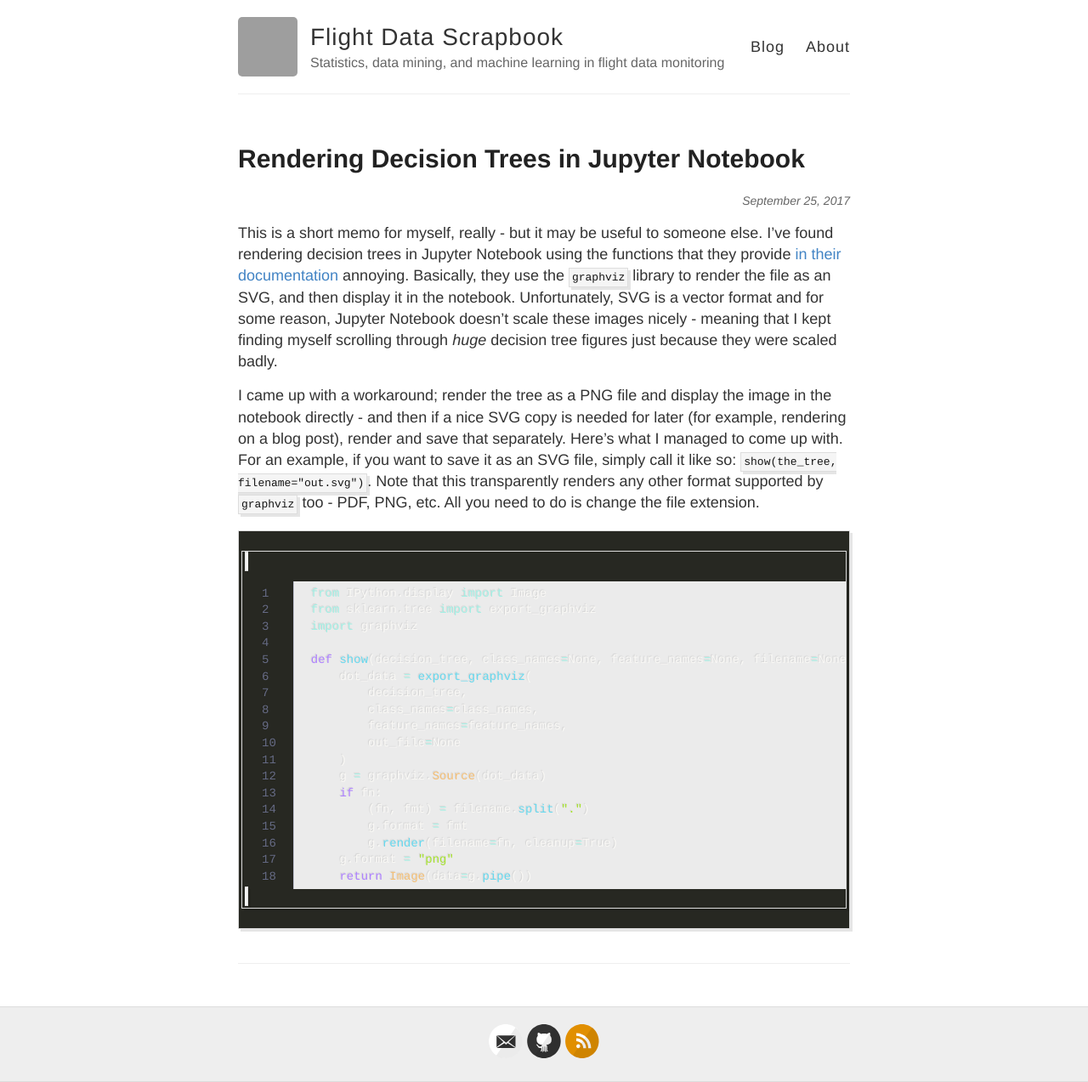
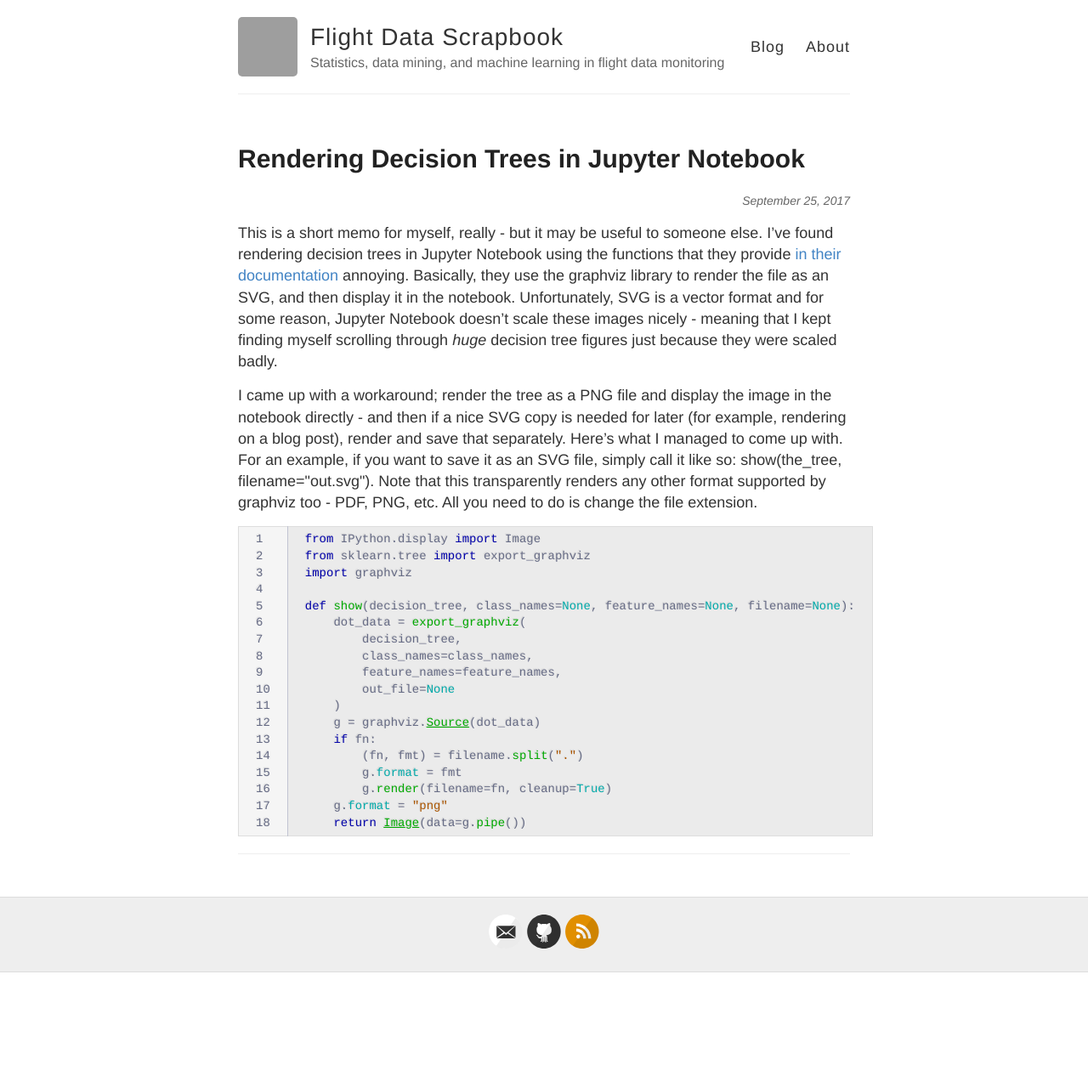
Before and after one commit to smith01s/newey01c.github.io, a Jekyll site: the page built from _posts/2017-09-25-rendering-decision-trees-in-jupyter.md, in a window 1280 px wide. Shown: the whole page at 85% size. Built offline with Jekyll 4.4.1, drawn with Linux system fonts in a browser that asks for light colours; nearby versions of some CDN libraries; comment, search, counter and statistics services are not loaded; after the commit the page ends 1144 px from its top, so only the background shows below that; grey boxes are pictures that could not be loaded.

Commit message:
Fix code highlighting colours

```diff
--- a/_sass/_highlights.scss
+++ b/_sass/_highlights.scss
@@ -1,79 +1,70 @@
-code, .highlight {
-  -moz-box-shadow: 3px 3px rgba(0,0,0,0.1);
-  -webkit-box-shadow: 3px 3px rgba(0,0,0,0.1);
+e, .highlight {
   background-color: #f5f5f5;
-  border: 1px solid #ddd;
-  box-shadow: 3px 3px rgba(0,0,0,0.1);
   color: #151515;
   font-family:'Bitstream Vera Sans Mono','Courier', monospace;
   font-size: small;
-  margin: 20px 0 20px 0;
-  overflow: scroll;
-  padding: 3px 3px 3px 3px;
 }
 
-.highlight .hll { background-color: #49483e }
-.highlight  { background: #272822; color: #f9f8f5 }
-.highlight .c { color: #75715e } /* Comment */
-.highlight .err { color: #f92672 } /* Error */
-.highlight .k { color: #ae81ff } /* Keyword */
-.highlight .l { color: #fd971f } /* Literal */
-.highlight .n { color: #f9f8f5 } /* Name */
-.highlight .o { color: #a1efe4 } /* Operator */
-.highlight .p { color: #f9f8f5 } /* Punctuation */
-.highlight .cm { color: #75715e } /* Comment.Multiline */
-.highlight .cp { color: #75715e } /* Comment.Preproc */
-.highlight .c1 { color: #75715e } /* Comment.Single */
-.highlight .cs { color: #75715e } /* Comment.Special */
-.highlight .gd { color: #f92672 } /* Generic.Deleted */
+.rouge-table {
+  border: 1px solid #ddd;
+  width: 100%;
+}
+
+.highlight .hll { background-color: #ffffcc }
+.highlight .c { color: #aaaaaa; font-style: italic } /* Comment */
+.highlight .err { color: #F00000; background-color: #F0A0A0 } /* Error */
+.highlight .k { color: #0000aa } /* Keyword */
+.highlight .cm { color: #aaaaaa; font-style: italic } /* Comment.Multiline */
+.highlight .cp { color: #4c8317 } /* Comment.Preproc */
+.highlight .c1 { color: #aaaaaa; font-style: italic } /* Comment.Single */
+.highlight .cs { color: #0000aa; font-style: italic } /* Comment.Special */
+.highlight .gd { color: #aa0000 } /* Generic.Deleted */
 .highlight .ge { font-style: italic } /* Generic.Emph */
-.highlight .gh { color: #f9f8f5; font-weight: bold } /* Generic.Heading */
-.highlight .gi { color: #a6e22e } /* Generic.Inserted */
-.highlight .gp { color: #75715e; font-weight: bold } /* Generic.Prompt */
+.highlight .gr { color: #aa0000 } /* Generic.Error */
+.highlight .gh { color: #000080; font-weight: bold } /* Generic.Heading */
+.highlight .gi { color: #00aa00 } /* Generic.Inserted */
+.highlight .go { color: #888888 } /* Generic.Output */
+.highlight .gp { color: #555555 } /* Generic.Prompt */
 .highlight .gs { font-weight: bold } /* Generic.Strong */
-.highlight .gu { color: #a1efe4; font-weight: bold } /* Generic.Subheading */
-.highlight .kc { color: #ae81ff } /* Keyword.Constant */
-.highlight .kd { color: #ae81ff } /* Keyword.Declaration */
-.highlight .kn { color: #a1efe4 } /* Keyword.Namespace */
-.highlight .kp { color: #ae81ff } /* Keyword.Pseudo */
-.highlight .kr { color: #ae81ff } /* Keyword.Reserved */
-.highlight .kt { color: #f4bf75 } /* Keyword.Type */
-.highlight .ld { color: #a6e22e } /* Literal.Date */
-.highlight .m { color: #fd971f } /* Literal.Number */
-.highlight .s { color: #a6e22e } /* Literal.String */
-.highlight .na { color: #66d9ef } /* Name.Attribute */
-.highlight .nb { color: #f9f8f5 } /* Name.Builtin */
-.highlight .nc { color: #f4bf75 } /* Name.Class */
-.highlight .no { color: #f92672 } /* Name.Constant */
-.highlight .nd { color: #a1efe4 } /* Name.Decorator */
-.highlight .ni { color: #f9f8f5 } /* Name.Entity */
-.highlight .ne { color: #f92672 } /* Name.Exception */
-.highlight .nf { color: #66d9ef } /* Name.Function */
-.highlight .nl { color: #f9f8f5 } /* Name.Label */
-.highlight .nn { color: #f4bf75 } /* Name.Namespace */
-.highlight .nx { color: #66d9ef } /* Name.Other */
-.highlight .py { color: #f9f8f5 } /* Name.Property */
-.highlight .nt { color: #a1efe4 } /* Name.Tag */
-.highlight .nv { color: #f92672 } /* Name.Variable */
-.highlight .ow { color: #a1efe4 } /* Operator.Word */
-.highlight .w { color: #f9f8f5 } /* Text.Whitespace */
-.highlight .mf { color: #fd971f } /* Literal.Number.Float */
-.highlight .mh { color: #fd971f } /* Literal.Number.Hex */
-.highlight .mi { color: #fd971f } /* Literal.Number.Integer */
-.highlight .mo { color: #fd971f } /* Literal.Number.Oct */
-.highlight .sb { color: #a6e22e } /* Literal.String.Backtick */
-.highlight .sc { color: #f9f8f5 } /* Literal.String.Char */
-.highlight .sd { color: #75715e } /* Literal.String.Doc */
-.highlight .s2 { color: #a6e22e } /* Literal.String.Double */
-.highlight .se { color: #fd971f } /* Literal.String.Escape */
-.highlight .sh { color: #a6e22e } /* Literal.String.Heredoc */
-.highlight .si { color: #fd971f } /* Literal.String.Interpol */
-.highlight .sx { color: #a6e22e } /* Literal.String.Other */
-.highlight .sr { color: #a6e22e } /* Literal.String.Regex */
-.highlight .s1 { color: #a6e22e } /* Literal.String.Single */
-.highlight .ss { color: #a6e22e } /* Literal.String.Symbol */
-.highlight .bp { color: #f9f8f5 } /* Name.Builtin.Pseudo */
-.highlight .vc { color: #f92672 } /* Name.Variable.Class */
-.highlight .vg { color: #f92672 } /* Name.Variable.Global */
-.highlight .vi { color: #f92672 } /* Name.Variable.Instance */
-.highlight .il { color: #fd971f } /* Literal.Number.Integer.Long */
+.highlight .gu { color: #800080; font-weight: bold } /* Generic.Subheading */
+.highlight .gt { color: #aa0000 } /* Generic.Traceback */
+.highlight .kc { color: #0000aa } /* Keyword.Constant */
+.highlight .kd { color: #0000aa } /* Keyword.Declaration */
+.highlight .kn { color: #0000aa } /* Keyword.Namespace */
+.highlight .kp { color: #0000aa } /* Keyword.Pseudo */
+.highlight .kr { color: #0000aa } /* Keyword.Reserved */
+.highlight .kt { color: #00aaaa } /* Keyword.Type */
+.highlight .m { color: #009999 } /* Literal.Number */
+.highlight .s { color: #aa5500 } /* Literal.String */
+.highlight .na { color: #1e90ff } /* Name.Attribute */
+.highlight .nb { color: #00aaaa } /* Name.Builtin */
+.highlight .nc { color: #00aa00; text-decoration: underline } /* Name.Class */
+.highlight .no { color: #aa0000 } /* Name.Constant */
+.highlight .nd { color: #888888 } /* Name.Decorator */
+.highlight .ni { color: #800000; font-weight: bold } /* Name.Entity */
+.highlight .nf { color: #00aa00 } /* Name.Function */
+.highlight .nn { color: #00aaaa; text-decoration: underline } /* Name.Namespace */
+.highlight .nt { color: #1e90ff; font-weight: bold } /* Name.Tag */
+.highlight .nv { color: #aa0000 } /* Name.Variable */
+.highlight .ow { color: #0000aa } /* Operator.Word */
+.highlight .w { color: #bbbbbb } /* Text.Whitespace */
+.highlight .mf { color: #009999 } /* Literal.Number.Float */
+.highlight .mh { color: #009999 } /* Literal.Number.Hex */
+.highlight .mi { color: #009999 } /* Literal.Number.Integer */
+.highlight .mo { color: #009999 } /* Literal.Number.Oct */
+.highlight .sb { color: #aa5500 } /* Literal.String.Backtick */
+.highlight .sc { color: #aa5500 } /* Literal.String.Char */
+.highlight .sd { color: #aa5500 } /* Literal.String.Doc */
+.highlight .s2 { color: #aa5500 } /* Literal.String.Double */
+.highlight .se { color: #aa5500 } /* Literal.String.Escape */
+.highlight .sh { color: #aa5500 } /* Literal.String.Heredoc */
+.highlight .si { color: #aa5500 } /* Literal.String.Interpol */
+.highlight .sx { color: #aa5500 } /* Literal.String.Other */
+.highlight .sr { color: #009999 } /* Literal.String.Regex */
+.highlight .s1 { color: #aa5500 } /* Literal.String.Single */
+.highlight .ss { color: #0000aa } /* Literal.String.Symbol */
+.highlight .bp { color: #00aaaa } /* Name.Builtin.Pseudo */
+.highlight .vc { color: #aa0000 } /* Name.Variable.Class */
+.highlight .vg { color: #aa0000 } /* Name.Variable.Global */
+.highlight .vi { color: #aa0000 } /* Name.Variable.Instance */
+.highlight .il { color: #009999 } /* Literal.Number.Integer.Long */
```
